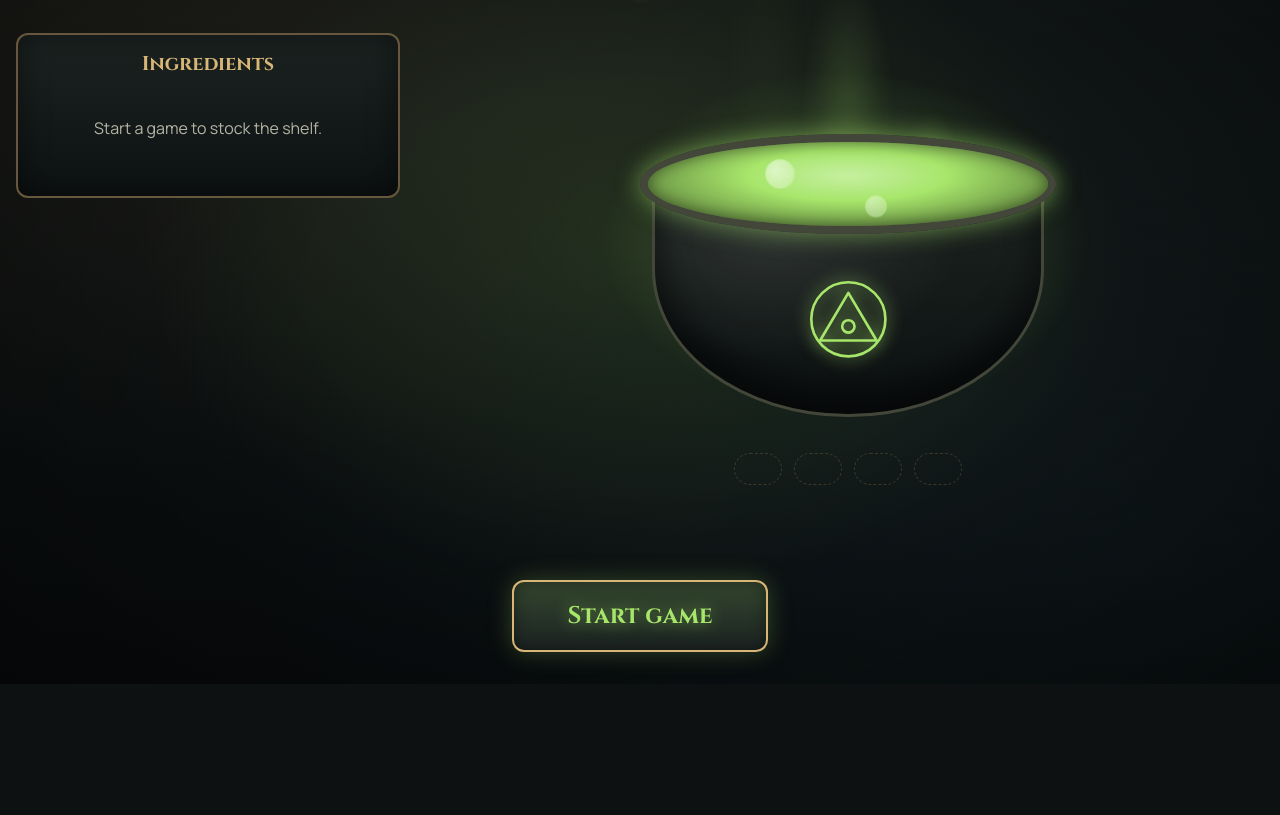
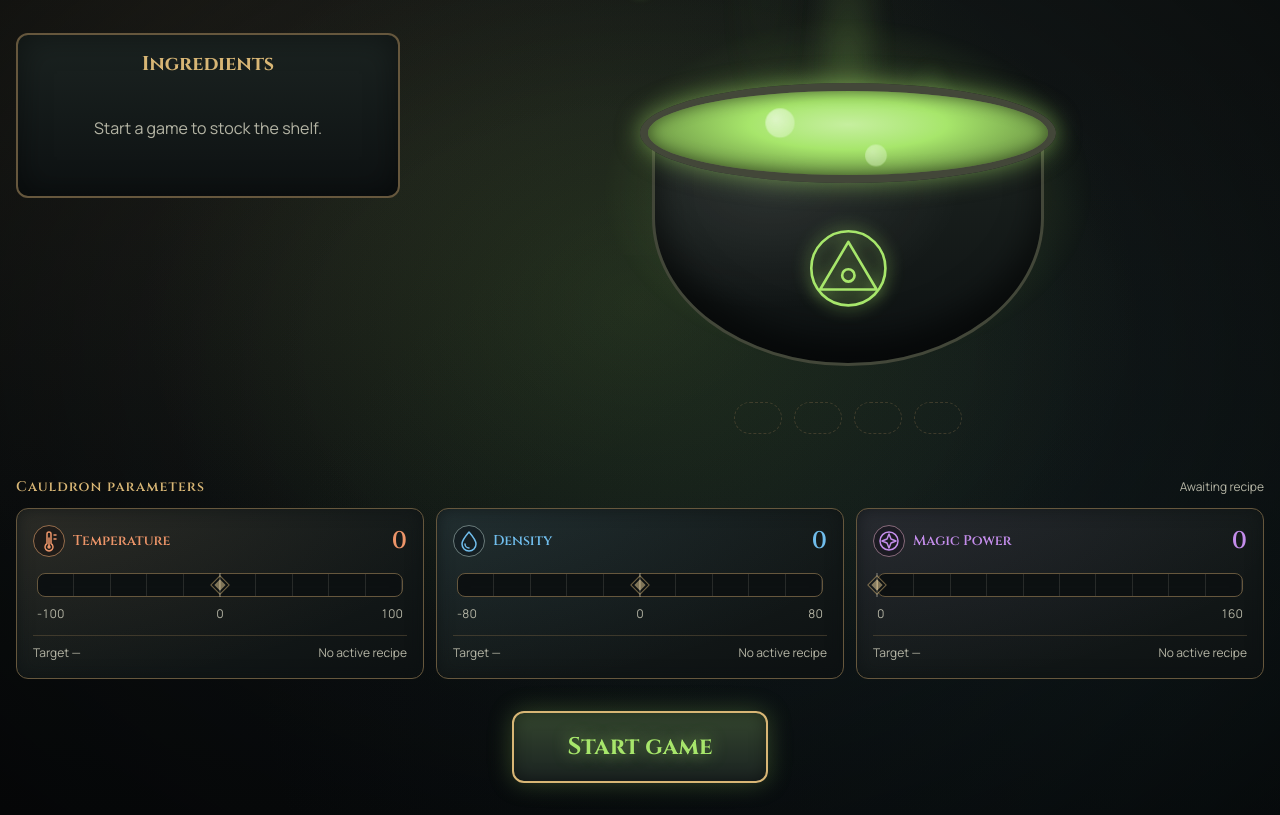
Before and after one commit to aidardev/alchemists-cauldron, a website built with Vite: page index.html in a window 1280 px wide. Shown: the part 116-931 px from the top of the page. Before the commit the page ends 800 px from the top, so only its background shows below. Built offline with nearby package versions, Linux system fonts and the light colour scheme.

Commit message:
feat(app): connect parameter bars to game state

```diff
--- a/src/app/app.scss
+++ b/src/app/app.scss
@@ -5,6 +5,7 @@
     grid-template-areas:
         'header'
         'cauldron'
+        'parameters'
         'shelf'
         'actions';
     grid-template-columns: minmax(0, 1fr);
@@ -12,7 +13,7 @@
     inline-size: min(100%, var(--container-width));
     min-block-size: 100dvh;
     margin-inline: auto;
-    overflow: hidden;
+    overflow-x: clip;
     padding: var(--size-2) var(--container-padding-x) var(--size-4);
 
     > .header {
@@ -32,13 +33,19 @@
         grid-area: actions;
     }
 
+    > .parameter-bars {
+        grid-area: parameters;
+        align-self: end;
+    }
+
     @include styles.min-width(styles.$br-lg) {
         grid-template-areas:
             'header header'
             'shelf cauldron'
+            'parameters parameters'
             'actions actions';
         grid-template-columns: minmax(20rem, 24rem) minmax(0, 1fr);
-        grid-template-rows: auto 1fr auto;
+        grid-template-rows: auto 1fr auto auto;
         gap: var(--size-4);
     }
 }
--- a/src/app/app.ts
+++ b/src/app/app.ts
@@ -1,12 +1,14 @@
 import { BaseComponent } from '@/core/base-component';
 import { INGREDIENTS } from '@/data/ingredients';
 import { selectCauldron } from '@/logic/select-cauldron';
+import { selectParameterBars } from '@/logic/select-parameter-bars';
 import { selectShelfSlots } from '@/logic/select-shelf-slots';
 import { GameStore } from '@/state/game-store';
 import type { GameState } from '@/types/game';
 import { ActionBar } from '@/ui/action-bar/action-bar';
 import { Cauldron } from '@/ui/cauldron/cauldron';
 import { Header } from '@/ui/header/header';
+import { ParameterBars } from '@/ui/parameter-bars/parameter-bars';
 import { Shelf } from '@/ui/shelf/shelf';
 import './app.scss';
 
@@ -19,13 +21,21 @@ export class App extends BaseComponent<'main'> {
         const header = this.adopt(new Header());
         const shelf = this.adopt(new Shelf({ onAdd: (id) => store.addIngredient(id) }));
         const cauldron = this.adopt(new Cauldron());
+        const parameterBars = this.adopt(new ParameterBars());
         const actionBar = this.adopt(new ActionBar({ onStart: () => store.startGame() }));
 
-        this.element.append(header.element, shelf.element, cauldron.element, actionBar.element);
+        this.element.append(
+            header.element,
+            shelf.element,
+            cauldron.element,
+            parameterBars.element,
+            actionBar.element,
+        );
 
         const render = (state: GameState): void => {
             shelf.render(selectShelfSlots(state, INGREDIENTS));
             cauldron.render(selectCauldron(state, INGREDIENTS));
+            parameterBars.render(selectParameterBars(state, INGREDIENTS));
             actionBar.render(state.status);
         };
 
```
